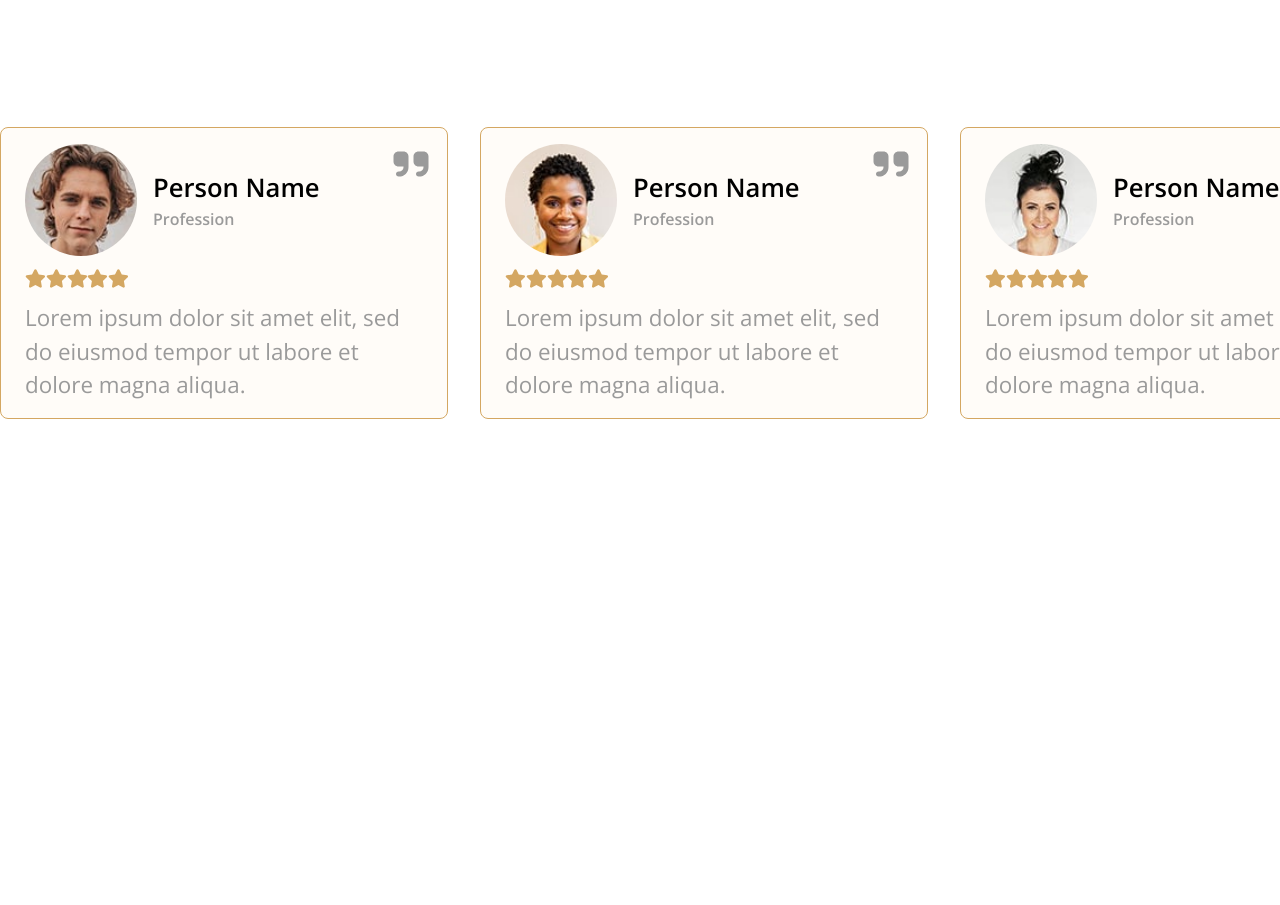
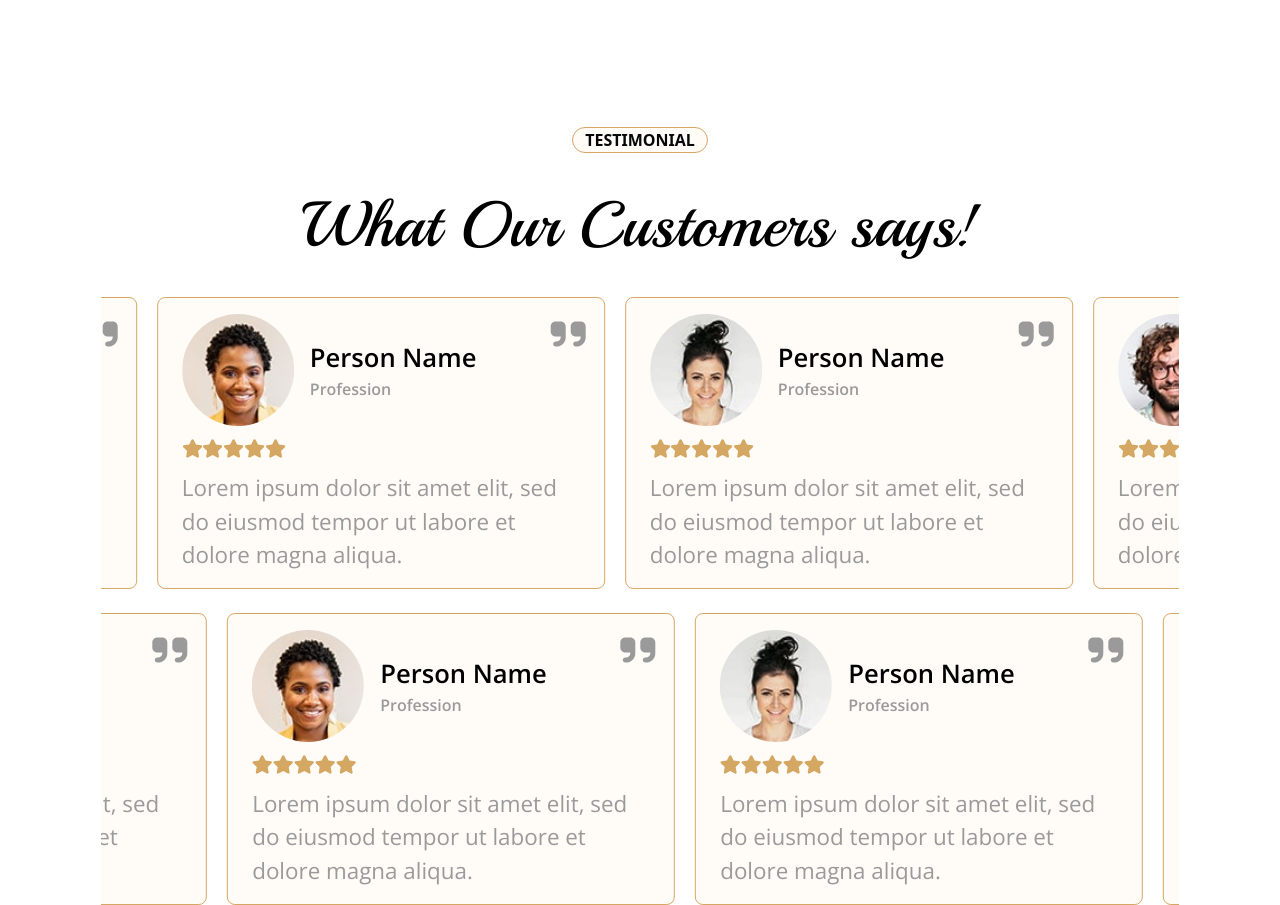
Before and after one commit to chwaleed/Resturant_Website, a React (Vite) app: page / in a window 1280 px wide. Shown: the part 8360-9265 px from the top of the page. Before the commit the page ends 8779 px from the top, so only its background shows below. Built offline with nearby package versions, Linux system fonts and the light colour scheme.

Commit message:
testimonial page completed

```diff
--- a/src/compnents/testimonialCard.jsx
+++ b/src/compnents/testimonialCard.jsx
@@ -5,7 +5,7 @@ import { FaStar } from "react-icons/fa";
 
 function TestimonialCard(props) {
   return (
-    <div className="w-[28rem] py-4 rounded-lg relative  px-6 font-body border-[1px] border-solid border-primary bg-light">
+    <div className="w-[20rem] md:w-[28rem] inline-block ml-5 py-4 rounded-lg relative  px-6 font-body border-[1px] border-solid border-primary bg-light">
       <div className="flex gap-4 items-center">
         <img src={props.img} className="rounded-[50%] w-[7rem]" alt="" />
         <h1 className="flex text-[1.6rem] font-semibold flex-col">
--- a/src/index.css
+++ b/src/index.css
@@ -28,3 +28,9 @@
     @apply animate-[border-ping-scale_1.6s_ease-out_infinite];
   }
 }
+
+@layer utilities {
+  .pause {
+    animation-play-state: paused;
+  }
+}
--- a/src/pages/Testimonials/Testimonials.jsx
+++ b/src/pages/Testimonials/Testimonials.jsx
@@ -4,15 +4,42 @@ import testi1 from "../../assets/Images/testimonial-1.jpg";
 import testi2 from "../../assets/Images/testimonial-2.jpg";
 import testi3 from "../../assets/Images/testimonial-3.jpg";
 import testi4 from "../../assets/Images/testimonial-4.jpg";
+import Button2 from "../../compnents/button2";
 
 function Testimonials() {
   return (
-    <div className="flex mt-[10rem] gap-10 overflow-hidden ">
-      <div className="flex animate-[crosal_35s_slide_infinite_linear] gap-8">
-        <TestimonialCard img={testi1} />
-        <TestimonialCard img={testi2} />
-        <TestimonialCard img={testi3} />
-        <TestimonialCard img={testi4} />
+    <div className="flex flex-col items-center   mt-[10rem] gap-6 px-[7%] overflow-hidden ">
+      <Button2 text={"TESTIMONIAL"} x={"px-3"} />
+      <h1 className="text-[2.4rem] text-center md:text-[4rem] font-heading">
+        What Our Customers says!
+      </h1>
+      <div className="group relative  w-[98%]   overflow-hidden flex    items-center   ">
+        <div className="flex animate-crosalAnimate group-hover:pause ">
+          <TestimonialCard img={testi1} />
+          <TestimonialCard img={testi2} />
+          <TestimonialCard img={testi3} />
+          <TestimonialCard img={testi4} />
+        </div>
+        <div className="flex  animate-crosalAnimate group-hover:pause ">
+          <TestimonialCard img={testi1} />
+          <TestimonialCard img={testi2} />
+          <TestimonialCard img={testi3} />
+          <TestimonialCard img={testi4} />
+        </div>
+      </div>
+      <div className="group flex  w-[98%]  overflow-hidden flex-row-reverse ">
+        <div className="flex animate-crosalAnimate2 group-hover:pause ">
+          <TestimonialCard img={testi1} />
+          <TestimonialCard img={testi2} />
+          <TestimonialCard img={testi3} />
+          <TestimonialCard img={testi4} />
+        </div>
+        <div className="flex animate-crosalAnimate2 group-hover:pause ">
+          <TestimonialCard img={testi1} />
+          <TestimonialCard img={testi2} />
+          <TestimonialCard img={testi3} />
+          <TestimonialCard img={testi4} />
+        </div>
       </div>
     </div>
   );
--- a/tailwind.config.js
+++ b/tailwind.config.js
@@ -17,8 +17,16 @@ export default {
       keyframes: {
         crosal: {
           "0%": { transform: "translateX(0)" },
-          "100%": { transform: "rotate(-100%)" },
+          "100%": { transform: "translateX(-100%)" }, // Translation without rotation
         },
+        crosal2: {
+          "0%": { transform: "translateX(0)" },
+          "100%": { transform: "translateX(100%)" }, // Translation without rotation
+        },
+      },
+      animation: {
+        crosalAnimate: "crosal 30s linear infinite", // Define animation class
+        crosalAnimate2: "crosal2 30s linear infinite",
       },
     },
   },
```
